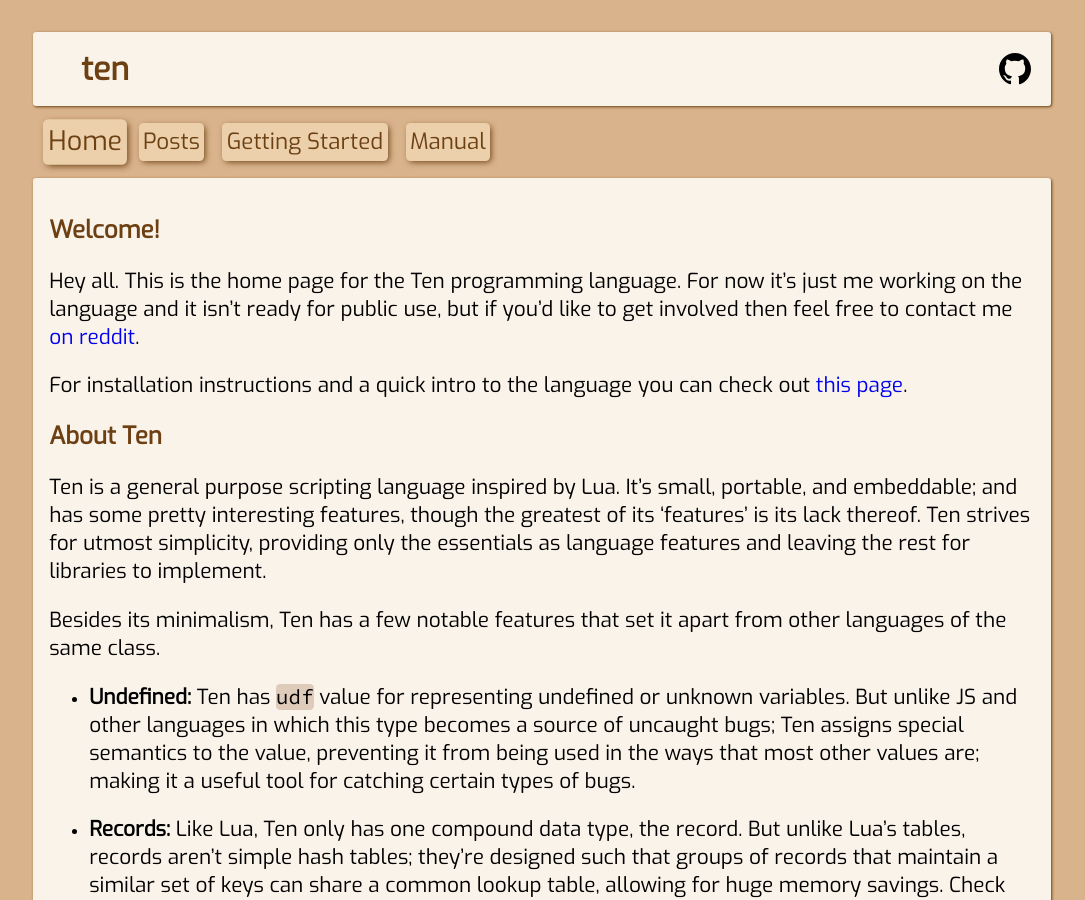
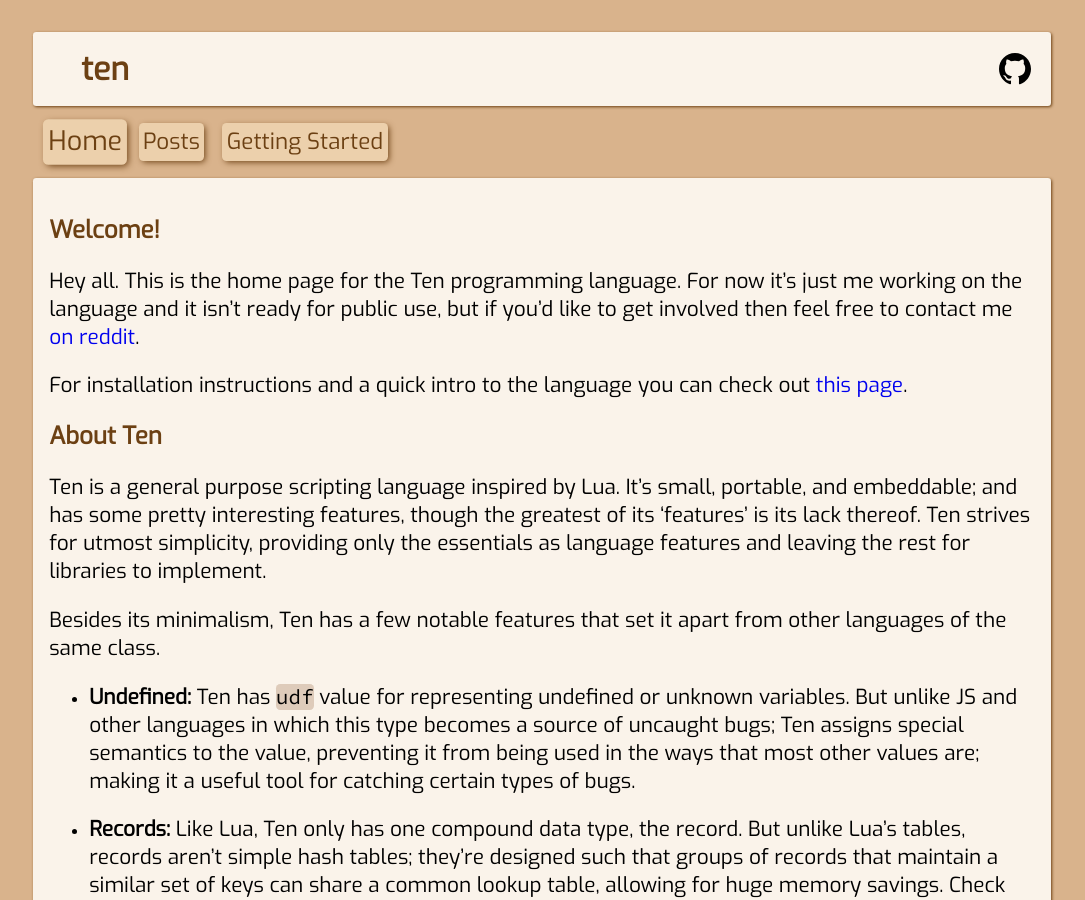
Before and after one commit to ten-lang/ten-lang, a Jekyll site: the page built from index.md, in a window 1280 px wide and 900 px high. Shown: the whole window, without its empty margins (98-1183 px from the left). Built offline with Jekyll 4.4.1, drawn with Linux system fonts in a browser that asks for light colours.

Commit message:
Remove manual link

```diff
--- a/_layouts/default.html
+++ b/_layouts/default.html
@@ -37,7 +37,6 @@
           <li><a id="index-nav" href="index.html" class="hg s2 l2">Home</a></li>
           <li><a id="posts-nav" href="posts.html" class="hg s2 l2">Posts</a></li>
           <li><a id="getting-started-nav" href="getting-started.html" class="hg s2 l2">Getting Started</a></li>
-          <li><a id="manual-nav" href="ten-manual/README.html" class="hg s2 l2">Manual</a></li>
         </nav>
         <main class="s1 l1">
             {{ content }}
```
